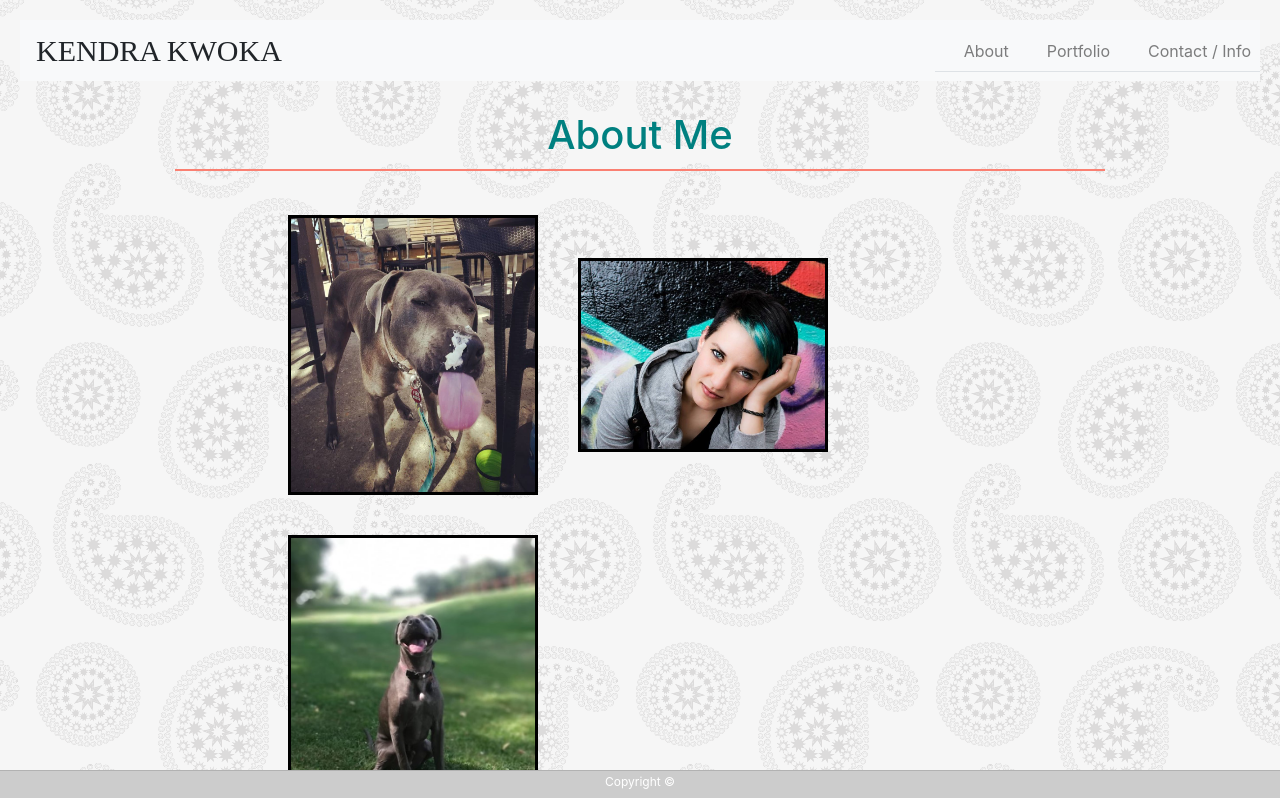
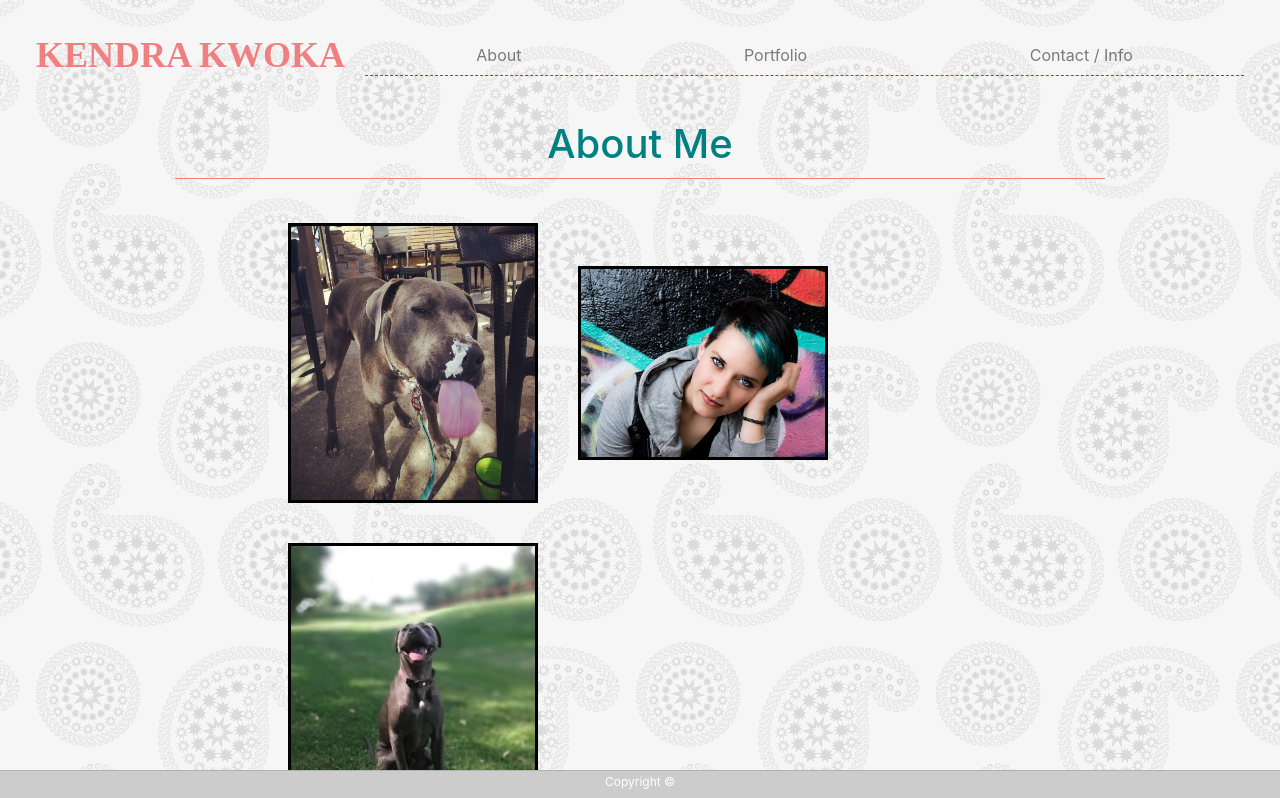
Before and after one commit to kkwoka/kendrakwoka_reactportfolio, a React (Create React App) app: page / in a window 1280 px wide. Shown: the top 798 px of the page. Built offline with nearby package versions, Linux system fonts and the light colour scheme.

Commit message:
style changes

```diff
--- a/src/components/Header/index.js
+++ b/src/components/Header/index.js
@@ -4,15 +4,14 @@ import './style.css';
 
 function Header() {
     return (
-        <nav className="navbar navbar-expand-lg navbar-light bg-light">
-            <div className="kendra" >kendra kwoka</div>
-            {/* <div className="kwoka" >          KWOKA</div> */}
+        <nav className="navbar navbar-expand-lg navbar-light ">
+            <div className="kendra" >KENDRA KWOKA</div>
 
             <button className="navbar-toggler" type="button" data-toggle="collapse" data-target="#navbarText" aria-controls="navbarText" aria-expanded="false" aria-label="Toggle navigation">
                 <span className="navbar-toggler-icon"></span>
             </button>
             <div className="collapse navbar-collapse" id="navbarText">
-                <ul className="navbar-nav mr-auto nav-tabs">
+                <ul className="navbar-nav mr-auto nav-tabs nav-fill">
                     <li className="nav-item">
                         <Link to='/aboutme' style={{textDecoration: 'none'}} className="nav-link">About</Link>
                     </li>
--- a/src/components/Header/style.css
+++ b/src/components/Header/style.css
@@ -1,23 +1,16 @@
 .kendra {
-    font-size: 30px;
+    font-size: 36px;
     font-family: 'URW Chancery L,  cursive';
-    text-transform: uppercase;
+    font-weight: bolder;
+    color: lightcoral;
+}
+
+.navbar-nav {
+    width: 100%;
+    border-bottom: 1px dashed teal;
+    margin-left: 20px
 }
 /*
-.kwoka {
-    padding-left: 10px;
-} */
-
-/* .kendra::first-letter {
-    font-size: 40px
-} */
-
-.navbar-nav {
-    position: absolute;
-    right: 0px;
-    margin-left: 20px
-}
-
 .nav-item {
     padding-left: 20px;
-}
+} */
--- a/src/pages/AboutMe/style.css
+++ b/src/pages/AboutMe/style.css
@@ -34,3 +34,7 @@
 #main {
     margin-top: 20px;
 }
+
+.bio {
+    text-align: center;
+}
--- a/src/pages/Portfolio/style.css
+++ b/src/pages/Portfolio/style.css
@@ -2,6 +2,6 @@ h1 {
     width: 75%;
     margin: 0 auto;
     text-align: center;
-    border-bottom: 2px solid salmon;
+    border-bottom: 1px solid salmon;
     color: teal;
 }
```
Also changed, not shown: src/components/Projects/index.js (+0 -79 lines).
